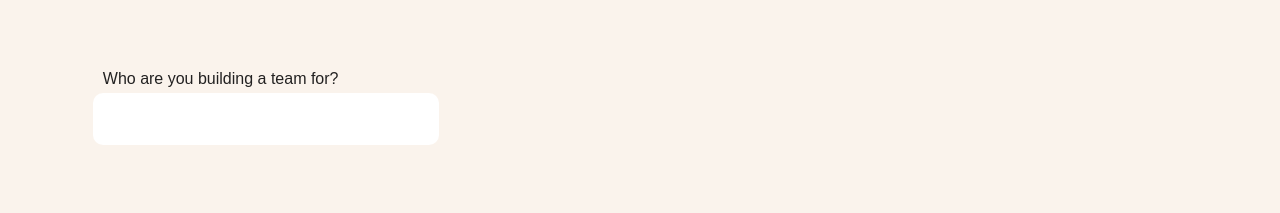
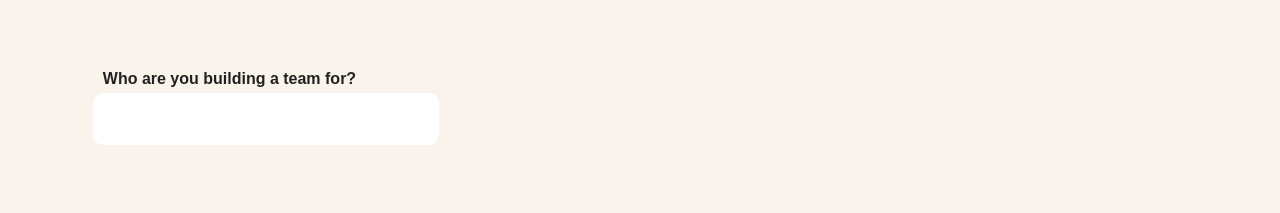
Before and after one commit to mrskytte/signifly, a website built with Parcel: page index.html in a window 1280 px wide. Shown: the part 317-530 px from the top of the page. Built offline with nearby package versions, Linux system fonts and the light colour scheme; no server answers; a web font is replaced by a local one.

Commit message:
label font increased and made bold

```diff
--- a/sass-partials/module-style/_main.scss
+++ b/sass-partials/module-style/_main.scss
@@ -17,6 +17,8 @@ header {
     display: flex;
     flex-direction: column;
     text-indent: 10px;
+    font-size: 1em;
+    font-weight: 600;
     input {
       margin-top: 0.2em;
       width: 30%;
```
